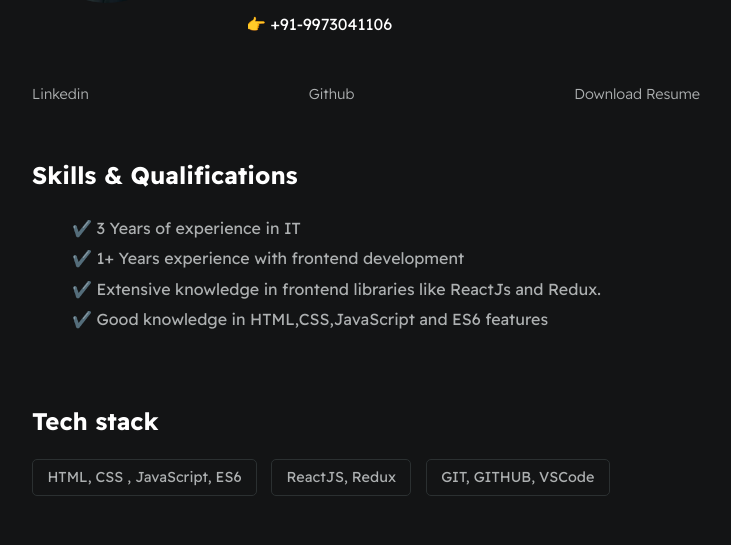
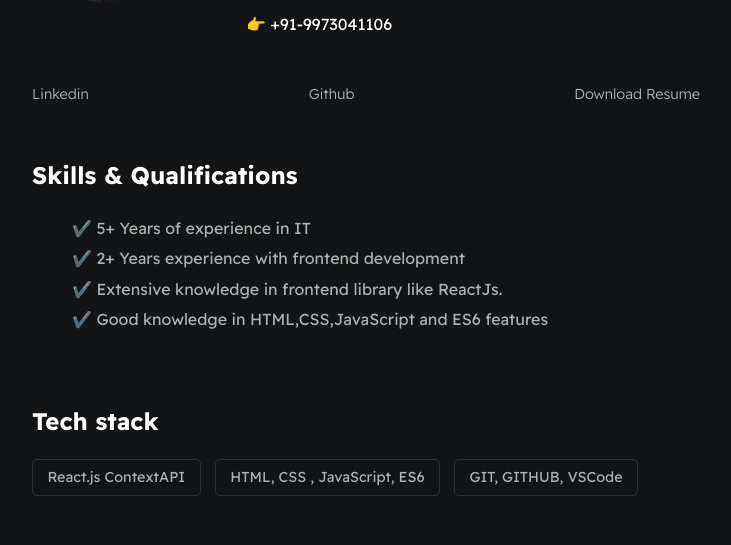
Before and after one commit to kushal1922/Digital-Resume, a plain HTML site: page index.html in a window 1280 px wide. Shown: the part 236-781 px from the top of the page, without its empty margins (274-1005 px from the left). Drawn offline with Linux system fonts and the light colour scheme.

Commit message:
Updated skills and qualification

```diff
--- a/index.html
+++ b/index.html
@@ -37,9 +37,9 @@
         <section class="section--page">
             <h2>Skills & Qualifications</h2>
             <ul id="qualifications--list">
-                <li>✔️ 3 Years of experience in IT</li>
-                <li>✔️ 1+ Years experience with frontend development</li>
-                <li>✔️ Extensive knowledge in frontend libraries like ReactJs and Redux.</li>
+                <li>✔️ 5+ Years of experience in IT</li>
+                <li>✔️ 2+ Years experience with frontend development</li>
+                <li>✔️ Extensive knowledge in frontend library like ReactJs.</li>
                 <li>✔️ Good knowledge in HTML,CSS,JavaScript and ES6 features </li>
 
             </ul>
@@ -49,8 +49,8 @@
             <h2>Tech stack</h2>
 
             <div id="wrapper--techstack__items">
+                <div class="card--techstack"><span>React.js ContextAPI</span></div>
                 <div class="card--techstack"><span>HTML, CSS , JavaScript, ES6</span></div>
-                <div class="card--techstack"><span>ReactJS, Redux</span></div>
                 <div class="card--techstack"><span>GIT, GITHUB, VSCode</span></div>
 
             </div>
```
